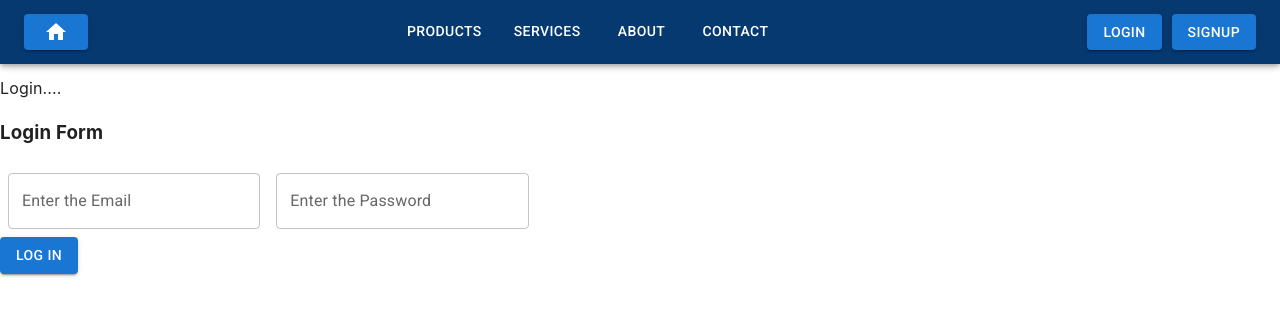
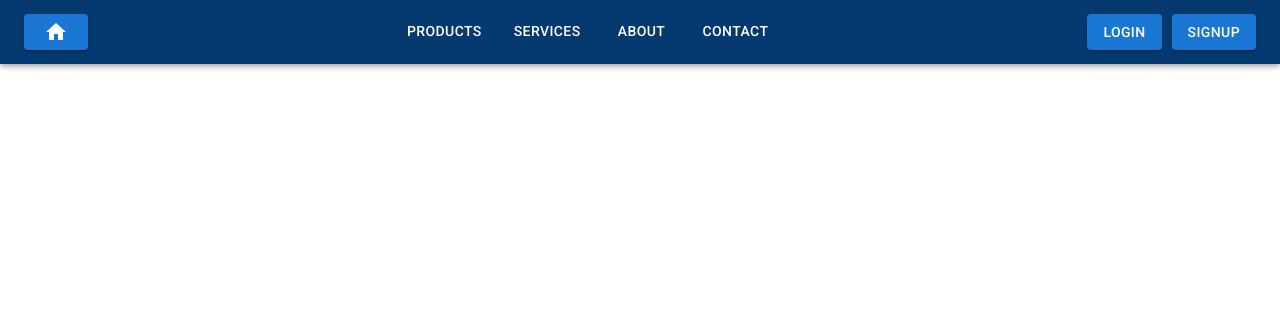
Before and after one commit to natagr23/Agro_App, a React (Create React App) app: page /#/components/Login/Login in a window 1280 px wide. Before the commit this address led to /#/components/Login/Login. Shown: the top 316 px of the page. Built offline with nearby package versions, Linux system fonts and the light colour scheme.

Commit message:
setting Routes for Register and Login

```diff
--- a/src/App.js
+++ b/src/App.js
@@ -8,6 +8,7 @@ import Home from './components/Home/Home';
 import About from './components/About/About';
 import Contact from './components/Contact/Contact';
 import Login from './components/Login/Login';
+import Form from './components/common/Form';
 
 // import { Home, Favorites } from "pages";
 
@@ -19,6 +20,7 @@ function App() {
       <StyledEngineProvider injectFirst>
         <Router>
           <Navbar />
+
           <Routes>
             <Route exact path="/components/Home/Home" element={<Home />} />
             <Route
@@ -37,7 +39,8 @@ function App() {
               path="/components/Contact/Contact"
               element={<Contact />}
             />
-            <Route exact path="/components/Login/Login" element={<Login />} />
+            <Route exact path="/login" element={<Form title="Login" />} />
+            <Route exact path="/register" element={<Form title="Register" />} />
           </Routes>
         </Router>
       </StyledEngineProvider>
--- a/src/components/Login/Login.js
+++ b/src/components/Login/Login.js
@@ -1,13 +1,19 @@
 import * as React from 'react';
 import Form from '../../components/common/Form';
+import { BrowserRouter as Router, Routes, Route } from 'react-router-dom';
 
 export default function Login() {
   return (
-    <>
-      <h2>Login</h2>
-      <p>Login....</p>
-      <Form />
-    </>
+    <Router>
+      <>
+        <h2>Login</h2>
+        <p>Login....</p>
+        <Routes>
+          <Route path="/login" element={<Form />} />
+          <Route path="/register" element={<Form />} />
+        </Routes>
+      </>
+    </Router>
   );
 }
 
--- a/src/components/Navbar/Navbar.js
+++ b/src/components/Navbar/Navbar.js
@@ -65,25 +65,25 @@ const Navbar = () => {
                 <Tab
                   label="Products"
                   component={Link}
-                  to={'/components/Products/Products'}
+                  to={'/Products'}
                   value={value}
                 />
                 <Tab
                   label="Services"
                   component={Link}
-                  to={'/components/Services/Services'}
+                  to={'/Services'}
                   value={value}
                 />
                 <Tab
                   label="About"
                   component={Link}
-                  to={'/components/About/About'}
+                  to={'/About'}
                   value={value}
                 />
                 <Tab
                   label="Contact"
                   component={Link}
-                  to={'/components/Contact/Contact'}
+                  to={'/Contact'}
                   value={value}
                 />
                 {/* {pages.map((page, index) => (
@@ -94,11 +94,16 @@ const Navbar = () => {
                 sx={{ marginLeft: 'auto' }}
                 variant="contained"
                 component={Link}
-                to={'/components/Login/Login'}
+                to={'/login'}
               >
                 Login{' '}
               </Button>
-              <Button sx={{ marginLeft: '10px' }} variant="contained">
+              <Button
+                sx={{ marginLeft: '10px' }}
+                variant="contained"
+                component={Link}
+                to={'/register'}
+              >
                 SignUp{''}
               </Button>
             </>
--- a/src/components/common/Button.js
+++ b/src/components/common/Button.js
@@ -1,6 +1,6 @@
 import * as React from 'react';
 import Button from '@mui/material/Button';
 
-export default function BasicButtons() {
-  return <Button variant="contained">Log in</Button>;
+export default function BasicButtons({ title }) {
+  return <Button variant="contained">{title}</Button>;
 }
--- a/src/components/common/Form.js
+++ b/src/components/common/Form.js
@@ -3,11 +3,11 @@ import Box from '@mui/material/Box';
 import TextField from '@mui/material/TextField';
 import Button from './Button';
 
-export default function BasicTextFields() {
+export default function BasicTextFields({ title }) {
   return (
     <div>
       <div className="heading-container">
-        <h3>Login Form</h3>
+        <h3>{title} Form </h3>
       </div>
       <Box
         component="form"
@@ -24,7 +24,7 @@ export default function BasicTextFields() {
           variant="outlined"
         />
       </Box>
-      <Button />
+      <Button title={title} />
     </div>
   );
 }
```
